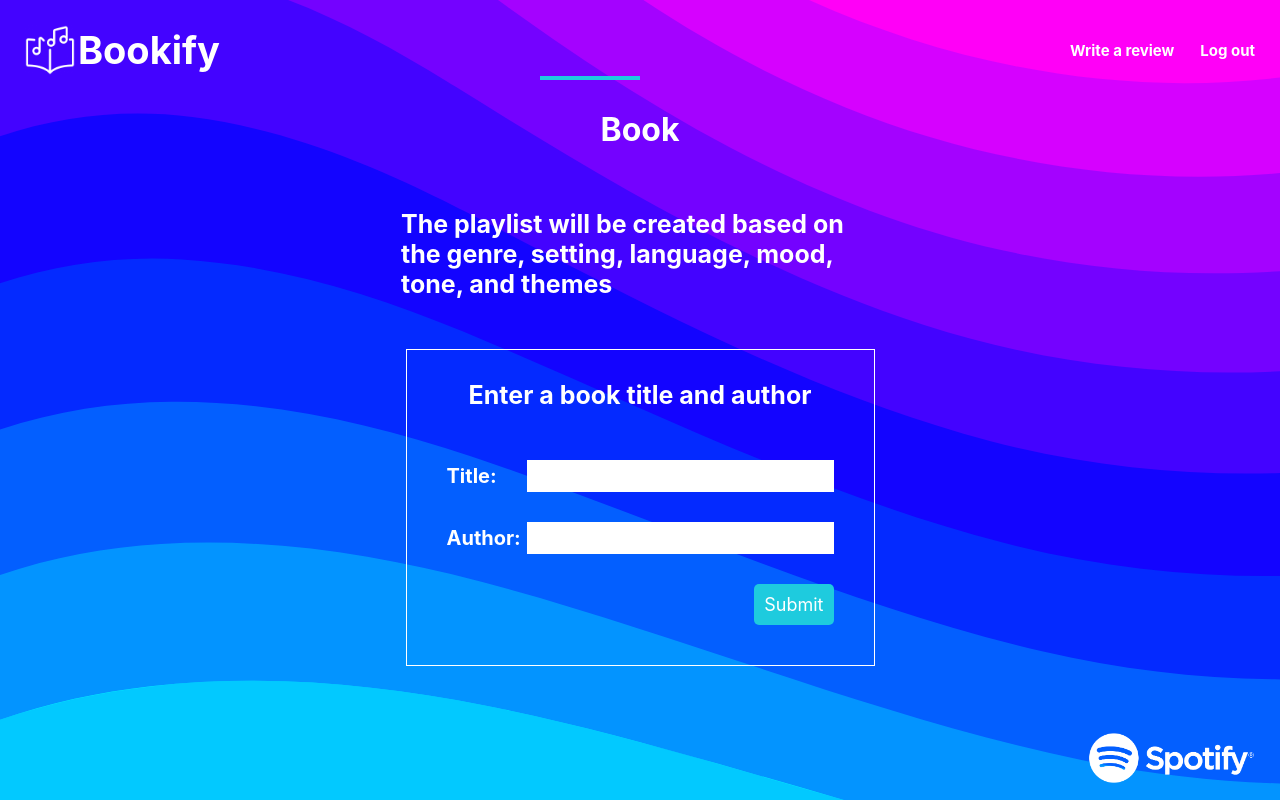
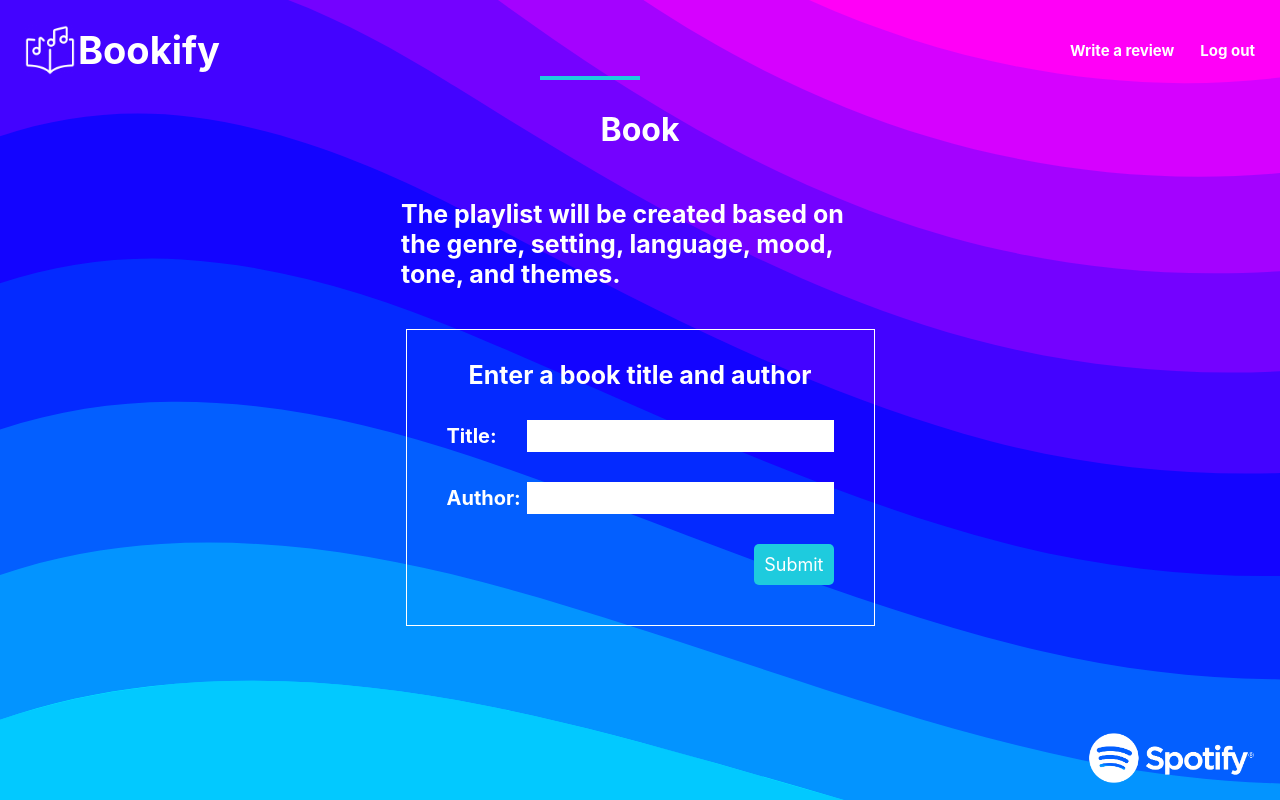
Before and after one commit to naveen02bu/CS411group-30, a React (Create React App) app in the folder frontend/: page /book in a window 1280 px wide. Built offline with nearby package versions, Linux system fonts and the light colour scheme; some icons are missing.

Commit message:
Minor changes

```diff
--- a/frontend/src/components/input-page/Input.css
+++ b/frontend/src/components/input-page/Input.css
@@ -20,11 +20,10 @@
 
 .input-info {
   font-size: 25px;
-  margin-top: 40px;
+  margin-top: 50px;
   margin-bottom: 0px;
   display: flex;
   width: 478px;
-  padding: 20px;
 }
 
 .input-middle {
@@ -33,7 +32,7 @@
   padding-left: 40px;
   padding-right: 40px;
   padding-bottom: 40px;
-  margin-top: 30px;
+  margin-top: 40px;
   display: flex;
   flex-direction: column;
   align-items: center;
@@ -45,7 +44,7 @@
 }
 
 .input-form {
-  margin-top: 20px;
+  margin: 0px;
 }
 
 .input-section {
--- a/frontend/src/components/input-page/Input.js
+++ b/frontend/src/components/input-page/Input.js
@@ -54,7 +54,7 @@ function Input() {
     <div className='input-div'>
       <Header />
         <h1 className='input-title'>Book</h1>
-        <h2 className='input-info'>The playlist will be created based on the genre, setting, language, mood, tone, and themes</h2>
+        <h2 className='input-info'>The playlist will be created based on the genre, setting, language, mood, tone, and themes.</h2>
         <div className='input-middle'>
           <h2 className='input-directions'>Enter a book title and author</h2>
 
```
